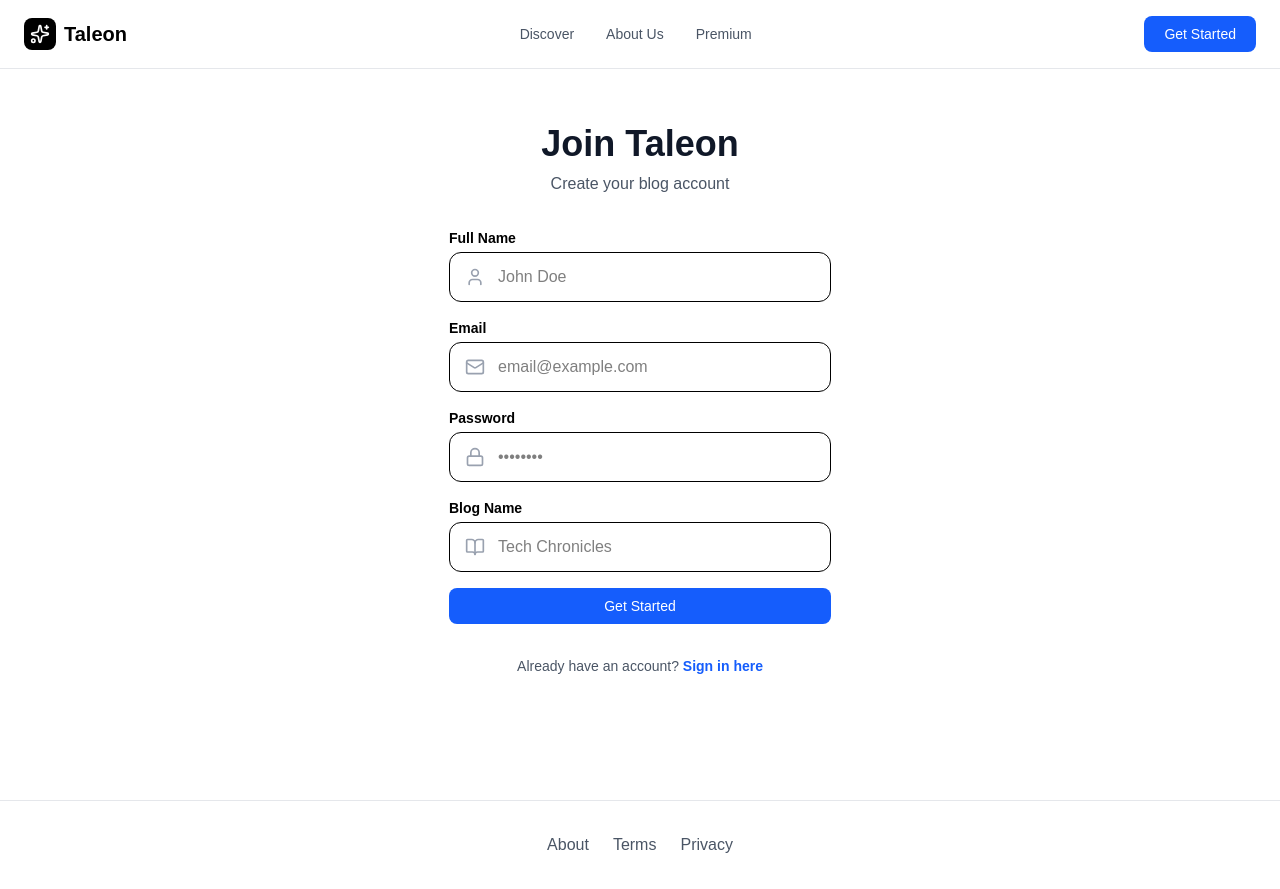
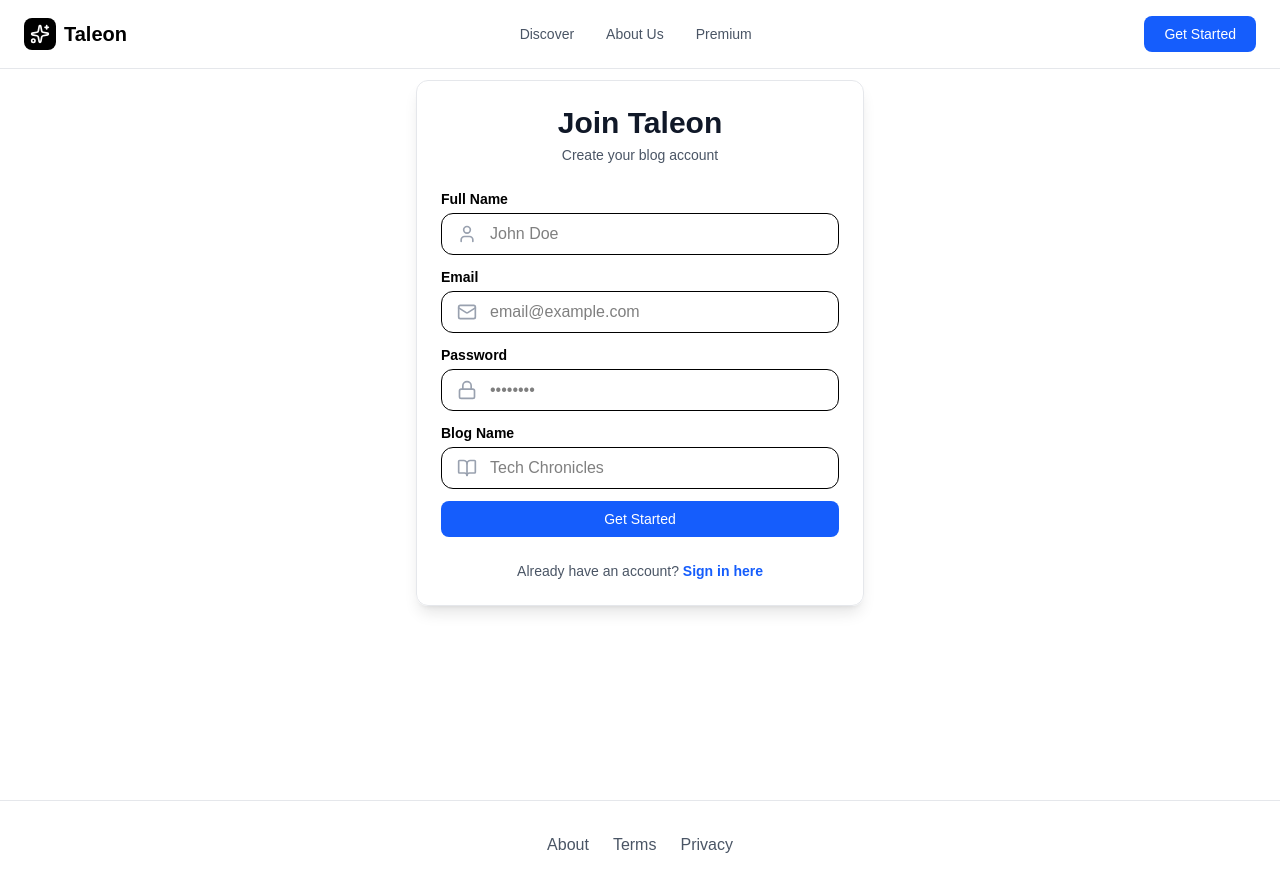
Before and after one commit to ndang11/frontend-taleon, a Next.js app: page /register in a window 1280 px wide. Built offline with nearby package versions, Linux system fonts and the light colour scheme; no server answers.

Commit message:
aui: align sign-in design with sign-up and improve form styling

```diff
--- a/src/app/(auth)/login/page.tsx
+++ b/src/app/(auth)/login/page.tsx
@@ -7,7 +7,7 @@ export default function LoginPage() {
     <>
       <LandingPageHeader />
       <div className="min-h-screen flex items-center justify-center">
-        <div className="max-w-md w-full bg-white/80 backdrop-blur-sm p-8 rounded-2xl shadow-1xl border border-white/20">
+        <div className="max-w-md w-full bg-white/80 backdrop-blur-sm p-8 rounded-xl shadow-lg border border-gray-200">
           <div className="mb-8">
             <h2 className="text-center text-4xl font-bold text-gray-900 mb-2">
               Welcome back
--- a/src/app/(auth)/register/page.tsx
+++ b/src/app/(auth)/register/page.tsx
@@ -7,18 +7,18 @@ export default function RegisterPage() {
     <>
       <LandingPageHeader />
 
-      <div className="min-h-screen flex items-center justify-center ">
-        <div className="max-w-md w-full bg-white/80 backdrop-blur-sm p-8 rounded-1xl shadow-1xl border border-white/20">
-          <div className="mb-8">
-            <h2 className="text-center text-4xl font-bold text-gray-900 mb-2">
+      <div className="min-h-screen flex items-start justify-center pt-20">
+        <div className="max-w-md w-full bg-white/80 backdrop-blur-sm p-6 rounded-xl shadow-lg border border-gray-200">
+          <div className="mb-6">
+            <h2 className="text-center text-3xl font-bold text-gray-900 mb-1">
               Join Taleon
             </h2>
-            <p className="text-center text-gray-600">
+            <p className="text-center text-gray-600 text-sm">
               Create your blog account
             </p>
           </div>
           <RegisterForm />
-          <div className="mt-8 text-center">
+          <div className="mt-6 text-center">
             <p className="text-sm text-gray-600">
               Already have an account?{" "}
               <a
--- a/src/core/feature/auth/LoginForm.tsx
+++ b/src/core/feature/auth/LoginForm.tsx
@@ -48,12 +48,9 @@ export function LoginForm() {
   };
 
   return (
-    <form onSubmit={handleSubmit(onSubmit)} className="space-y-6">
+    <form onSubmit={handleSubmit(onSubmit)} className="space-y-4">
       <div>
-        <label
-          htmlFor="email"
-          className="block text-sm font-semibold text-gray-900 dark:text-gray-400 mb-2"
-        >
+        <label htmlFor="email" className="block text-sm font-semibold mb-1">
           Email Address
         </label>
         <div className="relative">
@@ -62,22 +59,17 @@ export function LoginForm() {
             type="email"
             placeholder="Enter your email"
             {...register("email")}
-            className="block w-full rounded-xl border-0 pl-12 pr-4 py-3 text-gray-900 dark:text-white dark:bg-gray-800 shadow-sm ring-1 ring-inset ring-gray-300 dark:ring-gray-600 placeholder:text-gray-400 dark:placeholder:text-gray-500 focus:ring-2 focus:ring-inset focus:ring-blue-500 dark:focus:ring-blue-400 transition-all duration-200"
+            className="w-full rounded-xl pl-12 pr-4 py-3 border focus:ring-2"
           />
-          <Mail className="absolute left-4 top-1/2 transform -translate-y-1/2 h-5 w-5 text-gray-400" />
+          <Mail className="absolute left-4 top-1/2 -translate-y-1/2 h-5 w-5 text-gray-400" />
         </div>
         {errors.email && (
-          <p className="mt-2 text-sm text-red-600 font-medium">
-            {errors.email.message}
-          </p>
+          <p className="text-xs text-red-500 mt-1">{errors.email.message}</p>
         )}
       </div>
 
       <div>
-        <label
-          htmlFor="password"
-          className="block text-sm font-semibold text-gray-900 dark:text-gray-400 mb-2"
-        >
+        <label htmlFor="password" className="block text-sm font-semibold mb-1">
           Password
         </label>
         <div className="relative">
@@ -86,14 +78,12 @@ export function LoginForm() {
             type="password"
             placeholder="Enter your password"
             {...register("password")}
-            className="block w-full rounded-xl border-0 pl-12 pr-4 py-3 text-gray-900 dark:text-white dark:bg-gray-800 shadow-sm ring-1 ring-inset ring-gray-300 dark:ring-gray-600 placeholder:text-gray-400 dark:placeholder:text-gray-500 focus:ring-2 focus:ring-inset focus:ring-blue-500 dark:focus:ring-blue-400 transition-all duration-200"
+            className="w-full rounded-xl pl-12 pr-4 py-3 border focus:ring-2"
           />
-          <Lock className="absolute left-4 top-1/2 transform -translate-y-1/2 h-5 w-5 text-gray-400" />
+          <Lock className="absolute left-4 top-1/2 -translate-y-1/2 h-5 w-5 text-gray-400" />
         </div>
         {errors.password && (
-          <p className="mt-2 text-sm text-red-600 font-medium">
-            {errors.password.message}
-          </p>
+          <p className="text-xs text-red-500 mt-1">{errors.password.message}</p>
         )}
       </div>
 
--- a/src/core/feature/auth/RegisterForm.tsx
+++ b/src/core/feature/auth/RegisterForm.tsx
@@ -51,14 +51,14 @@ export function RegisterForm() {
   };
 
   return (
-    <form onSubmit={handleSubmit(onSubmit)} className="space-y-4">
+    <form onSubmit={handleSubmit(onSubmit)} className="space-y-3">
       {/* Name Field */}
       <div>
         <label className="block text-sm font-semibold mb-1">Full Name</label>
         <div className="relative">
           <input
             {...register("name")}
-            className="w-full rounded-xl pl-12 pr-4 py-3 border focus:ring-2"
+            className="w-full rounded-xl pl-12 pr-4 py-2 border focus:ring-2"
             placeholder="John Doe"
           />
           <User className="absolute left-4 top-1/2 -translate-y-1/2 h-5 w-5 text-gray-400" />
@@ -75,7 +75,7 @@ export function RegisterForm() {
           <input
             {...register("email")}
             type="email"
-            className="w-full rounded-xl pl-12 pr-4 py-3 border focus:ring-2"
+            className="w-full rounded-xl pl-12 pr-4 py-2 border focus:ring-2"
             placeholder="email@example.com"
           />
           <Mail className="absolute left-4 top-1/2 -translate-y-1/2 h-5 w-5 text-gray-400" />
@@ -92,7 +92,7 @@ export function RegisterForm() {
           <input
             {...register("password")}
             type="password"
-            className="w-full rounded-xl pl-12 pr-4 py-3 border focus:ring-2"
+            className="w-full rounded-xl pl-12 pr-4 py-2 border focus:ring-2"
             placeholder="••••••••"
           />
           <Lock className="absolute left-4 top-1/2 -translate-y-1/2 h-5 w-5 text-gray-400" />
@@ -108,7 +108,7 @@ export function RegisterForm() {
         <div className="relative">
           <input
             {...register("blogName")}
-            className="w-full rounded-xl pl-12 pr-4 py-3 border focus:ring-2"
+            className="w-full rounded-xl pl-12 pr-4 py-2 border focus:ring-2"
             placeholder="Tech Chronicles"
           />
           <BookOpen className="absolute left-4 top-1/2 -translate-y-1/2 h-5 w-5 text-gray-400" />
```
